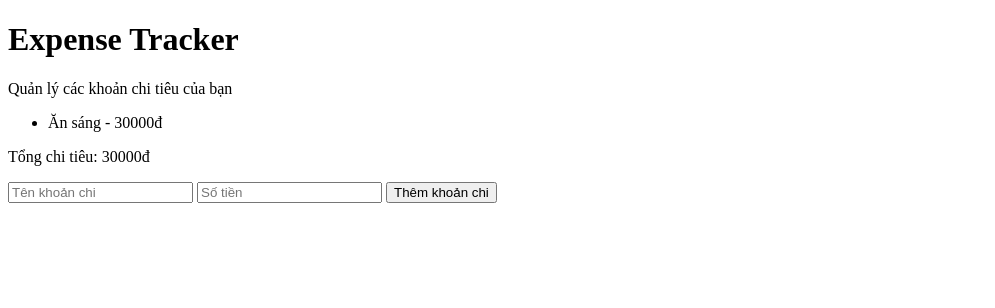
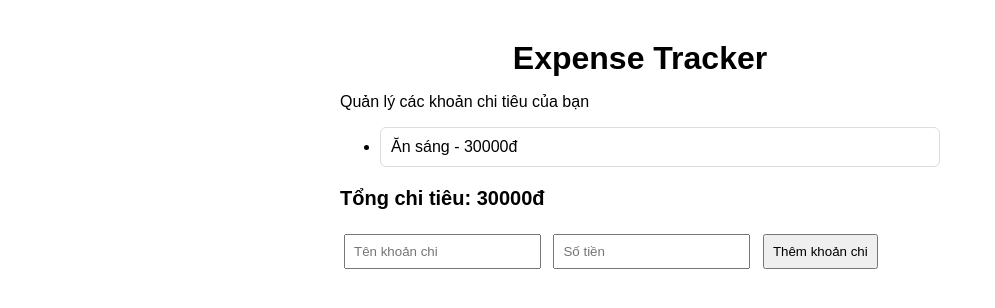
Before and after one commit to tokkiiiz-source/Test-new-, a website: page index.html in a window 1280 px wide. Shown: the whole page, without its empty margins (0-995 px from the left). Drawn offline with Linux system fonts and the light colour scheme.

Commit message:
Improve expense tracker UI

```diff
--- a/index.html
+++ b/index.html
@@ -1,7 +1,39 @@
 <!DOCTYPE html>
 <html>
+    <style>
+    body {
+        font-family: Arial, sans-serif;
+        max-width: 600px;
+        margin: 40px auto;
+    }
+    h1 {
+    text-align: center;
+    margin-bottom: 10px;
+    }
+    #totalExpense {
+    font-size: 20px;
+    font-weight: bold;
+    }
+    #expenseList li {
+    margin: 8px 0;
+    padding: 10px;
+    border: 1px solid #ddd;
+    border-radius: 6px;
+    }
+    #expenseList li {
+    margin: 8px 0;
+    }
+    input, button {
+        padding: 8px;
+        margin: 4px;
+    }
+    #expenseList button {
+    margin-left: 10px;
+    padding: 5px 10px;
+    }
+</style>
 <head>
-    <title>Expense Tracker</title>
+    <title>My Expense Tracker</title>
 </head>
 <body>
     <h1>Expense Tracker</h1>
```
